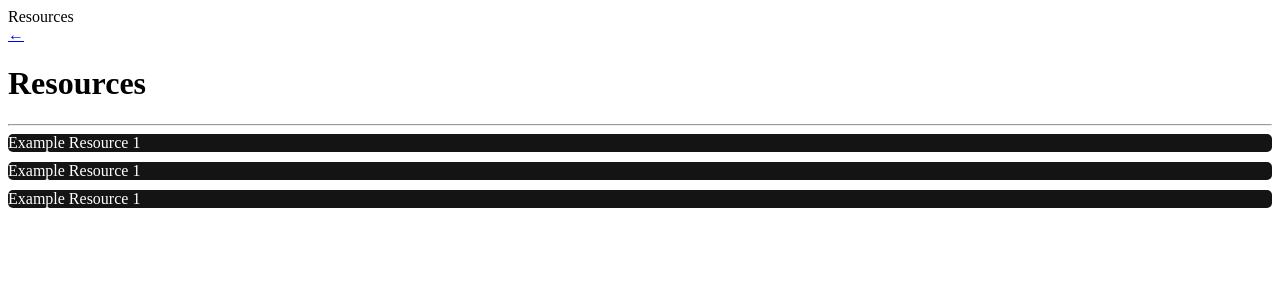
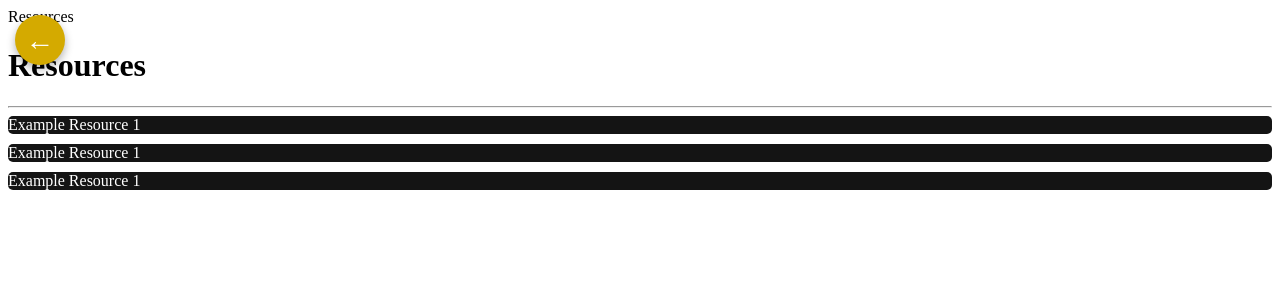
Before and after one commit to Holedroppersgithubacc2/Blazern, a Flask app: page /resources in a window 1280 px wide. Shown: the top 300 px of the page. Run offline with Flask 3, Linux system fonts and the light colour scheme; some libraries are stand-ins or nearby versions.

Commit message:
Update resources.css

```diff
--- a/static/resources.css
+++ b/static/resources.css
@@ -21,3 +21,23 @@
     background: #ff5100;
     color: white;
 }
+
+  .home-button {
+  position: absolute;
+  top: 15px;
+  left: 15px;
+  width: 50px;
+  height: 50px;
+  background-color: #d4aa00;
+  color: #FFFFFF;
+  font-size: 1.8em;
+  border-radius: 50%;
+  font-weight: 700;
+  text-align: center;
+  text-decoration: none;
+  line-height: 50px;
+  box-shadow: 0 4px 8px rgba(0,0,0,0.3);
+  transition: transform 0.2s ease, background-color 0.2s ease;
+  z-index: 1000;
+  display: inline-block;
+}
```
